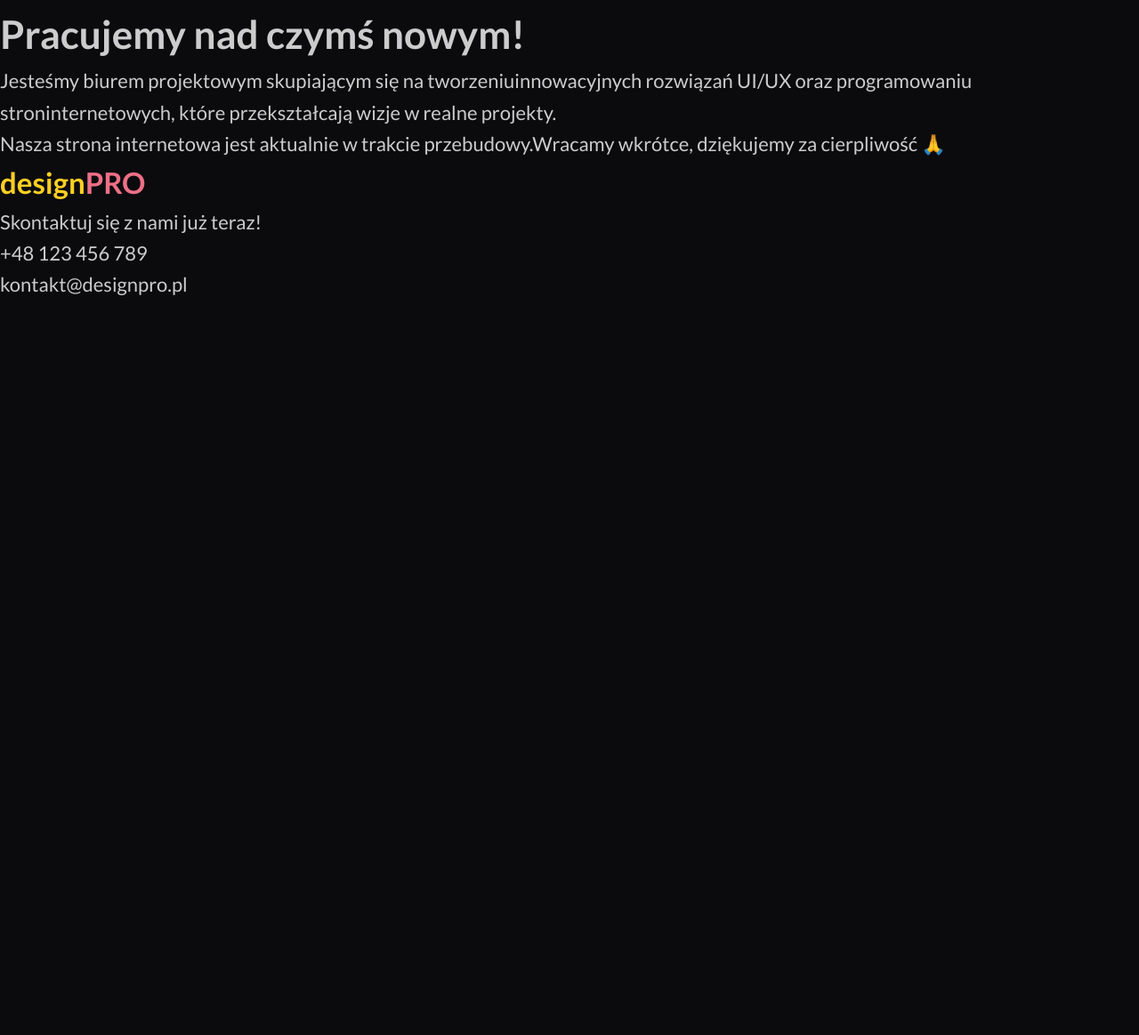
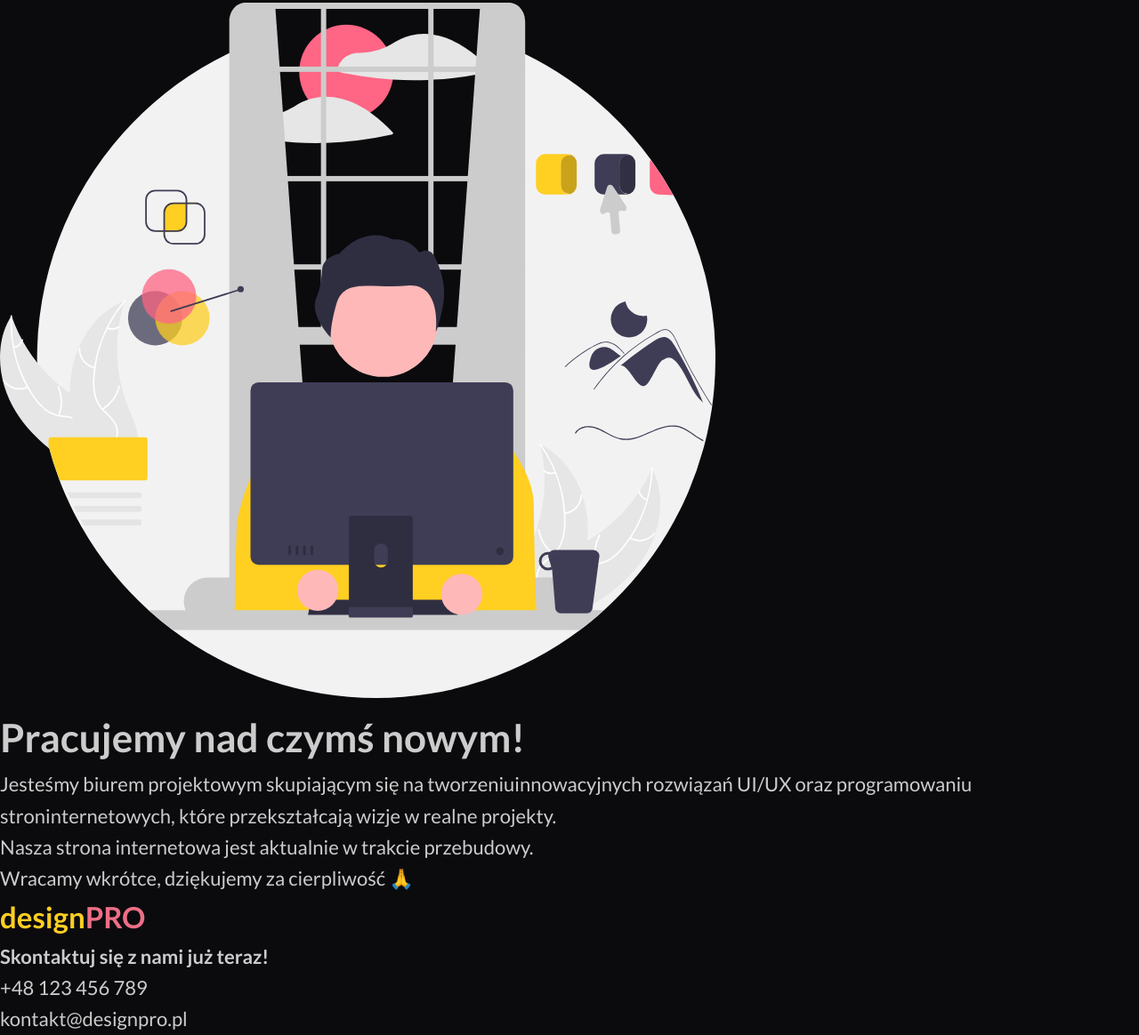
Before and after one commit to AndrzejGawera/ag-exam-main, a website: page index.html in a window 1280 px wide. Shown: the part 117-1281 px from the top of the page at 89% size. Before the commit the page ends 800 px from the top, so only its background shows below. Drawn offline with Linux system fonts and the light colour scheme.

Commit message:
markup update

```diff
--- a/index.html
+++ b/index.html
@@ -19,6 +19,7 @@
       </nav>
     </header>
     <main class="main">
+      <img src="./assets/img/w_budowie.svg" alt="decorative" class="main__image">
       <h1 class="main__title">Pracujemy nad czymś nowym!</h1>
       <p class="main__text">
         Jesteśmy biurem projektowym skupiającym się na tworzeniuinnowacyjnych
@@ -26,19 +27,18 @@
         przekształcają wizje w realne projekty.
       </p>
       <p class="main__text">
-        Nasza strona internetowa jest aktualnie w trakcie przebudowy.Wracamy
-        wkrótce, dziękujemy za cierpliwość 🙏
+        Nasza strona internetowa jest aktualnie w trakcie przebudowy.
+        <br>Wracamy wkrótce, dziękujemy za cierpliwość 🙏
       </p>
     </main>
-    <footer>
+    <footer class="footer">
       <div class="logo">
         <h2><span class="logo__yellow">design</span><span class="logo__pink text_uppercase">pro</span></h2>
       </div>
-      <p>
-        Skontaktuj się z nami już teraz!<br />
-        +48 123 456 789<br />
-        kontakt@designpro.pl
-      </p>
+
+        <h4 class="footer__title">Skontaktuj się z nami już teraz!</h4>
+        <p class="footer__text">+48 123 456 789<br />
+        kontakt@designpro.pl</p>
     </footer>
 
   </body>
```
